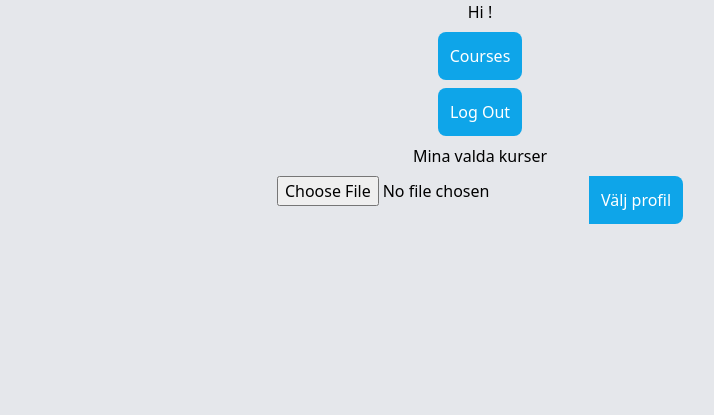
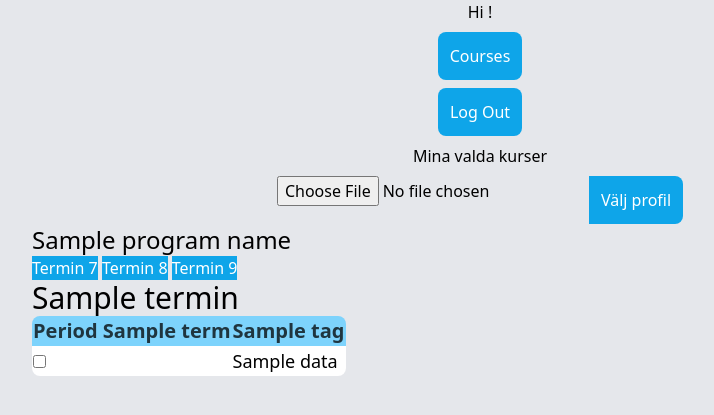
Before and after one commit to fallensach/master-planner, a Django app: template master_planner/planning/templates/home.html in a window 1280 px wide. Shown: the part 80-495 px from the top of the page, without its empty margins (160-874 px from the left). Run offline with Django 4.2, Linux system fonts and the light colour scheme; the template is opened without the code that fills it: most values are stand-ins (such as "Sample title", 1, 10 or a date in 2020); form fields are guessed from the names that the template uses; some libraries are stand-ins or nearby versions.

Commit message:
Added courses and profiles page

```diff
--- a/master_planner/planning/templates/courses.html
+++ b/master_planner/planning/templates/courses.html
@@ -1,30 +1,44 @@
-{% extends 'base.html' %}
-{% block content %}
+{% block courses %}
     <p class="text-2xl"> {{ program_name }} </p>
-    <form method="POST">
+    {% if profile_picked %}
+        <form action={% url 'profile' %} method="POST">
+    {% else %}
+        <form action={% url 'courses' %} method="POST">
+    {% endif %}
         {% csrf_token %}
-        <button class="bg-sky-500 text-white p-3 transition ease-in-out duration-300 hover:bg-sky-700 rounded-lg" name="t7" value="Termin 7" type="submit">Termin 7</button>
-        <button class="bg-sky-500 text-white p-3 transition ease-in-out duration-300 hover:bg-sky-700 rounded-lg" name="t8" value="Termin 8" type="submit">Termin 8</button>
-        <button class="bg-sky-500 text-white p-3 transition ease-in-out duration-300 hover:bg-sky-700 rounded-lg" name="t9" value="Termin 9" type="submit">Termin 9</button>
+        <input type="hidden" value="{{ profile_code }}" name="profile_code"/>
+        <input type="hidden" value="{{ profile_name }}" name="profile_name"/>
+        <button class="btn btn-primary bg-sky-500 border-none text-white" name="t7" value="Termin 7" type="submit">Termin 7</button>
+        <button class="btn btn-primary bg-sky-500 border-none text-white" name="t8" value="Termin 8" type="submit">Termin 8</button>
+        <button class="btn btn-primary bg-sky-500 border-none text-white" name="t9" value="Termin 9" type="submit">Termin 9</button>
     </form>
+    {% if not profile_picked %}
         <p class="text-3xl"> {{ termin }} </p>
-        {% for period, courses in courses.items %}
-        <div class="flex flex-col space-y-5 mx-10">
-        <p class="text-2xl"> Period {{ period }} </p>
-        {% for course in courses %}
-            <div class="flex space-x-2 p-2 border-indigo-500 border-l-4 rounded-md shadow-box bg-white justify-around">
-            {% for value, data in course.items %}
-                {% if value == "course_code" %}
-                    <p class="font-mono"> {{ data }} </p>
-                {% elif value == "course_name" %}
-                    <p class="w-2/5"> {{ data }} </p>
-                {% else %}
-                    <p class=""> {{ data }} </p>
-                {% endif %}
+            {% for term, course in term_courses.items %}
+            <table class="table px-20 rounded-lg overflow-hidden mb-10">
+            <thead class="bg-sky-300 text-black/75 text-xl">
+                <tr>
+                    <th>Period {{term}}</th>
+                {% for tag, x in course_tags.items %}
+                    <th>
+                        {{ tag }}
+                    </th>
+                {% endfor %}
+                </tr>
+            </thead>
+                <tbody class="text-lg">
+                    {% for course_data in course %}
+                    <tr class="bg-white hover:bg-gray-200/75">
+                        <td>
+                            <input type="checkbox" class="checkbox checkbox-info">
+                        </td>
+                        {% for data in course_data.values %}
+                           <td> {{ data }} </td>
+                        {% endfor %}
+                    {% endfor %}
+                    </tr>
+                </tbody>
+            </table>
             {% endfor %}
-            </div>
-        {% endfor %}
-        </div>
-        <br>
-    {% endfor %}
-{% endblock content %}
+    {% endif %}
+{% endblock %}
--- a/master_planner/planning/templates/home.html
+++ b/master_planner/planning/templates/home.html
@@ -1,6 +1,7 @@
 {% extends 'base.html' %}
+
 {% block content %}
-    <div id="home-container" class="flex flex-col justify-center items-center space-y-2">
+    <div id="home-container" class="flex bg-gray-200 flex-col justify-center items-center space-y-2">
         <h1 class="text-black">Hi {{ user.username }}! </h1>
         <a class="bg-sky-500 text-white p-3 transition ease-in-out duration-300 hover:bg-sky-700 rounded-lg" href="{% url 'courses' %}"> Courses </a>
         <a class="bg-sky-500 text-white p-3 transition ease-in-out duration-300 hover:bg-sky-700 rounded-lg" href="{% url 'logout' %}">Log Out</a>
@@ -8,29 +9,43 @@
         <div id="chosen-courses" class="flex">
             <p> Mina valda kurser </p>
         </div>
-
         <div id="pickable-courses" class="flex flex-col w-full">
-            <form action="{% url 'profile_pick' %}" method="POST" class="flex justify-center">
+            <form action="{% url 'profile' %}" method="POST" class="flex justify-center">
                 {% csrf_token %}
                 {{ form.profiles }}
-                <button class="bg-sky-500 text-white p-3 transition ease-in-out duration-300 hover:bg-sky-700 rounded-br-lg rounded-tr-lg" type="submit">Välj profil</button>
+                <button class="bg-sky-500 text-white p-3 transition ease-in-out duration-300 hover:bg-sky-700 rounded-br-lg rounded-tr-lg" name="pick_profile" type="submit">Välj profil</button>
             </form>
+        <div class="mx-48">
+            {% include 'courses.html' %}
             {% if profile_picked %}
-                <div class="flex flex-col px-20 py-5 space-y-3">
                 <p class="text-3xl"> {{ profile_name }} </p>
-                {% for course in courses %}
-                    <div class="flex space-x-2 border-indigo-500 border-l-4 rounded-md shadow-box bg-white">
-                {% for key, value in course.items %}
-                    {% if key == "course_name" %}
-                        <div class="p-2 w-2/5">{{ value }}</div>
-                    {% elif key == "course_code" %}
-                        <div class="p-2 font-mono">{{ value }}</div>
-                    {% else %}
-                        <div class="p-2">{{ value }}</div>
-                    {% endif %}
+                {% for term, course in term_courses.items %}
+                <table class="table px-20 rounded-lg overflow-hidden mb-10">
+                <thead class="bg-sky-300 text-black/75 text-xl">
+                    <tr>
+                        <th>Period {{term}}</th>
+                    {% for tag, x in course_tags.items %}
+                        <th>
+                            {{ tag }}
+                        </th>
+                    {% endfor %}
+                    </tr>
+                </thead>
+                    <tbody class="text-lg">
+                        {% for course_data in course %}
+                        <tr class="bg-white hover:bg-gray-200/75">
+                            <td>
+                                <input type="checkbox" class="checkbox checkbox-info">
+                            </td>
+                            {% for data in course_data.values %}
+                               <td> {{ data }} </td>
+                            {% endfor %}
+                        {% endfor %}
+                        </tr>
+                    </tbody>
+                </table>
                 {% endfor %}
-                </div>
-            {% endfor %}
+            </div>
             {% endif %}
         </div>
 
```
